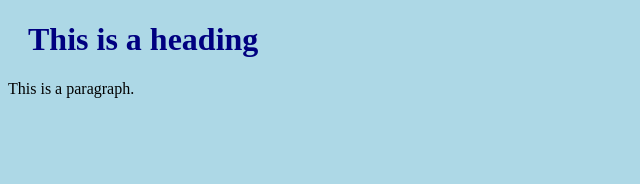
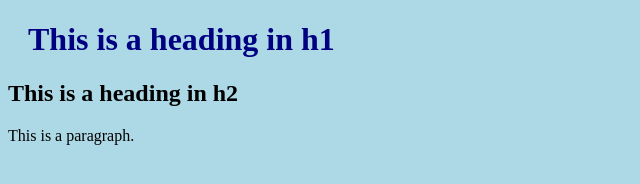
Before and after one commit to HarnikJammarh/100x-pre-course-assignment, a plain HTML site: page index.html in a window 1280 px wide. Shown: the whole page, without its empty margins (0-640 px from the left). Drawn offline with Linux system fonts and the light colour scheme.

Commit message:
update index.html

```diff
--- a/index.html
+++ b/index.html
@@ -5,7 +5,8 @@
 </head>
 <body>
 
-<h1>This is a heading</h1>
+<h1>This is a heading in h1</h1>
+<h2>This is a heading in h2</h2>
 <p>This is a paragraph.</p>
 
 </body>
```
